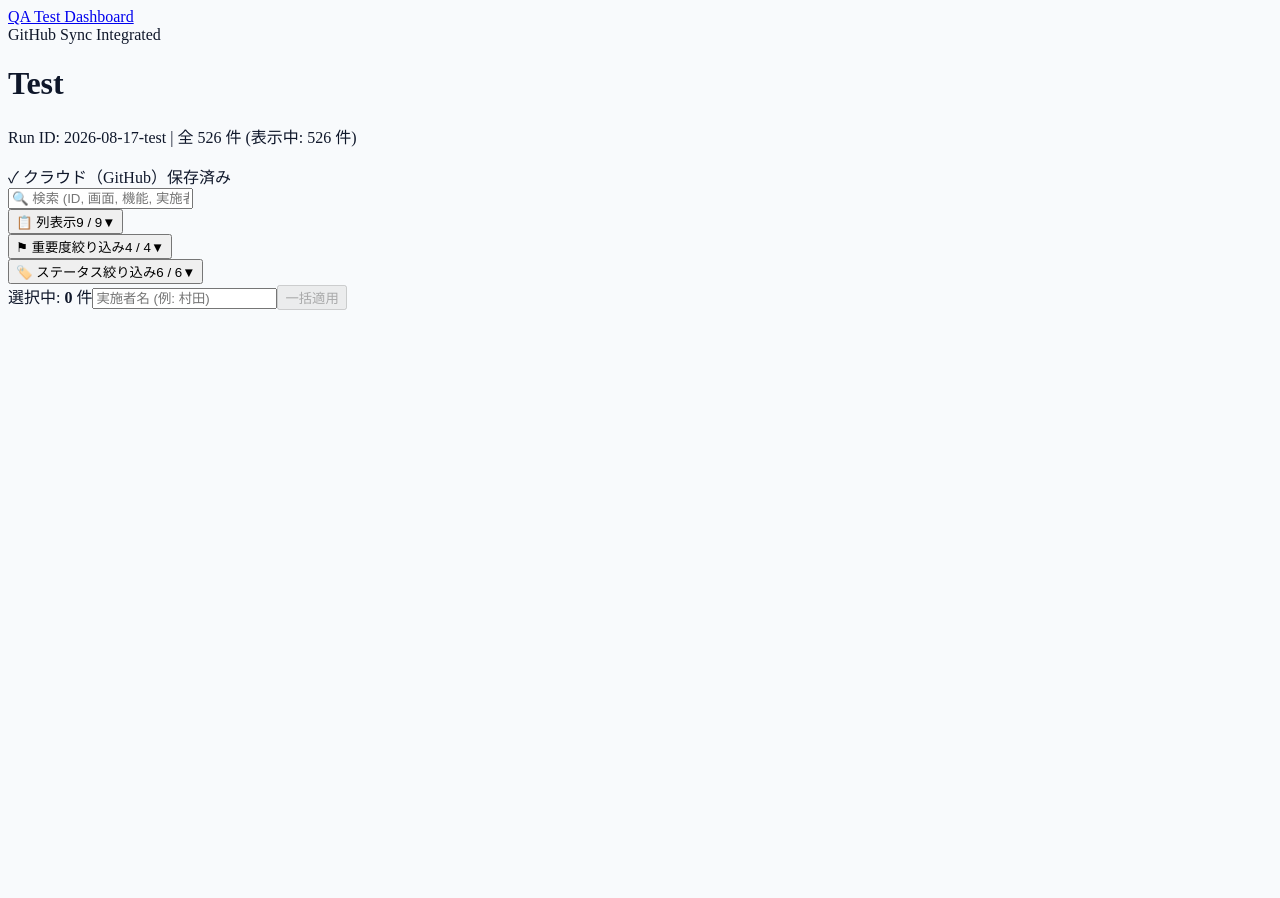
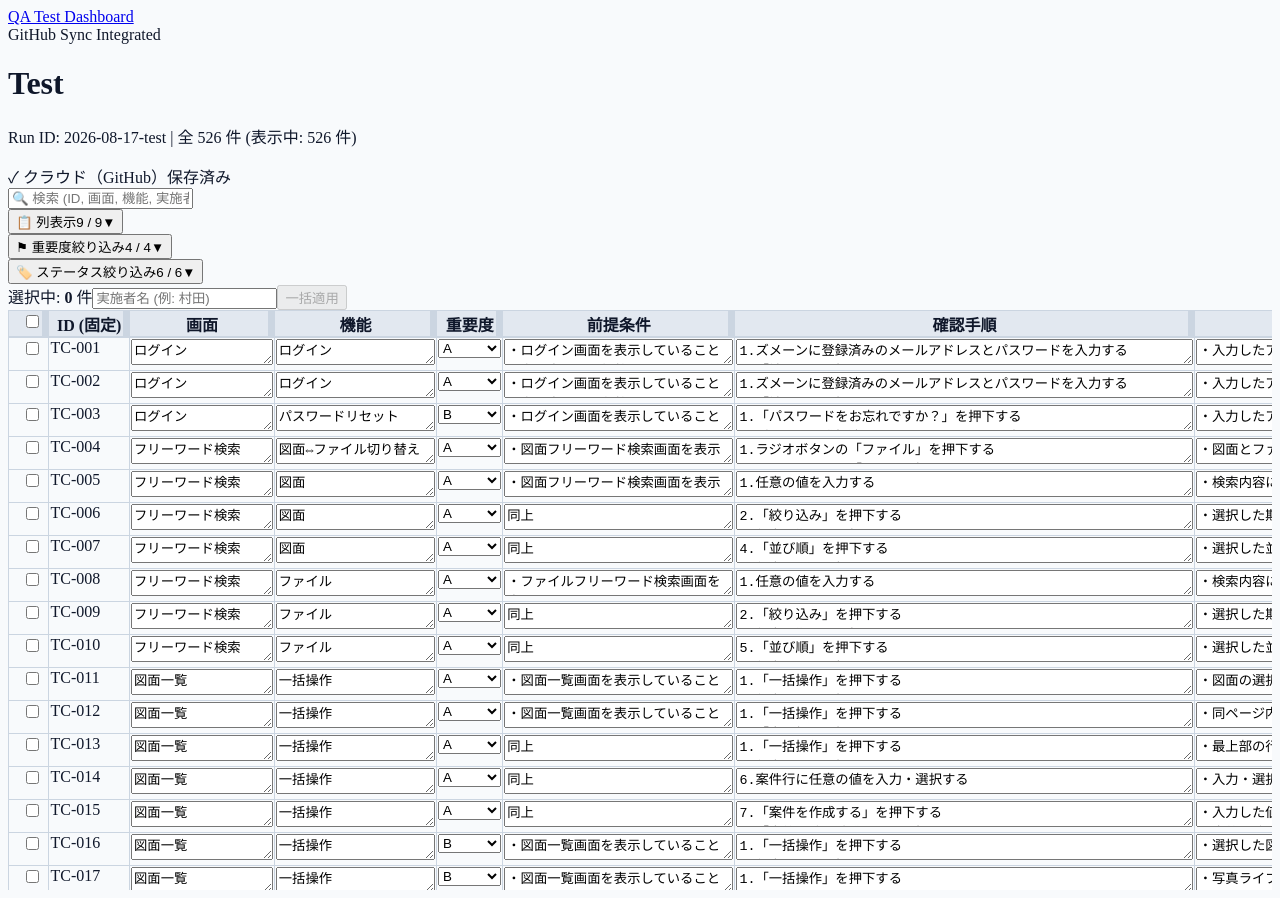
Before and after one commit to kentomurata435/qa-dashboard-app, a Next.js app: page /runs/2026-08-17-test in a window 1280 px wide. Before the commit the page ends 800 px from the top, so only its background shows below. Built offline with nearby package versions, Linux system fonts and the light colour scheme.

Commit message:
fix: restore table row rendering

```diff
--- a/app/globals.css
+++ b/app/globals.css
@@ -14,18 +14,12 @@ body {
   max-height: calc(100vh - 220px);
   overflow: auto;
   width: 100%;
-  contain: strict;
+  contain: layout paint;
 }
 
 .qa-table-container table {
   min-width: 2100px;
   table-layout: fixed;
-}
-
-.qa-table-container tbody tr {
-  content-visibility: auto;
-  contain-intrinsic-size: 2200px 52px;
-  contain: layout paint style;
 }
 
 .qa-table-container table {
--- a/app/runs/[runId]/page.tsx
+++ b/app/runs/[runId]/page.tsx
@@ -700,7 +700,6 @@ export default function RunPage({ params }: { params: { runId: string } }) {
                 <tr
                   key={tc.id}
                   className={`hover:bg-blue-50/40 transition ${isSelected ? 'bg-blue-50/80' : ''}`}
-                  style={{ contentVisibility: 'auto', containIntrinsicSize: '2200px 52px' }}
                 >
                   <td className="p-1 text-center align-top">
                     <input
```
